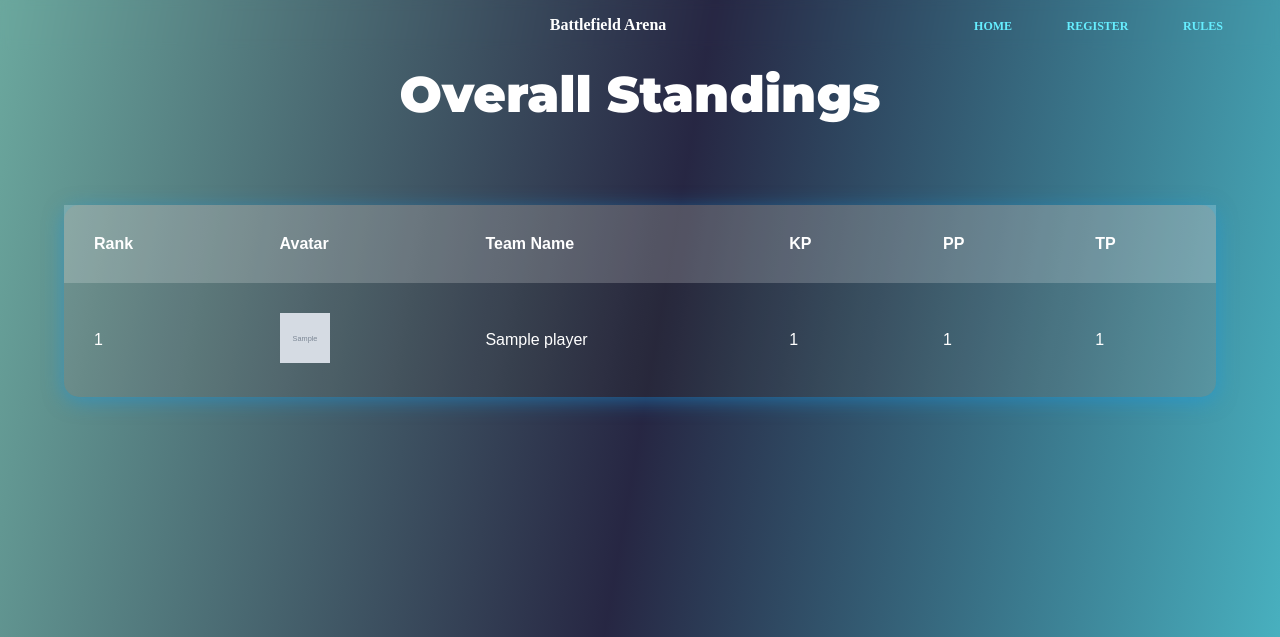
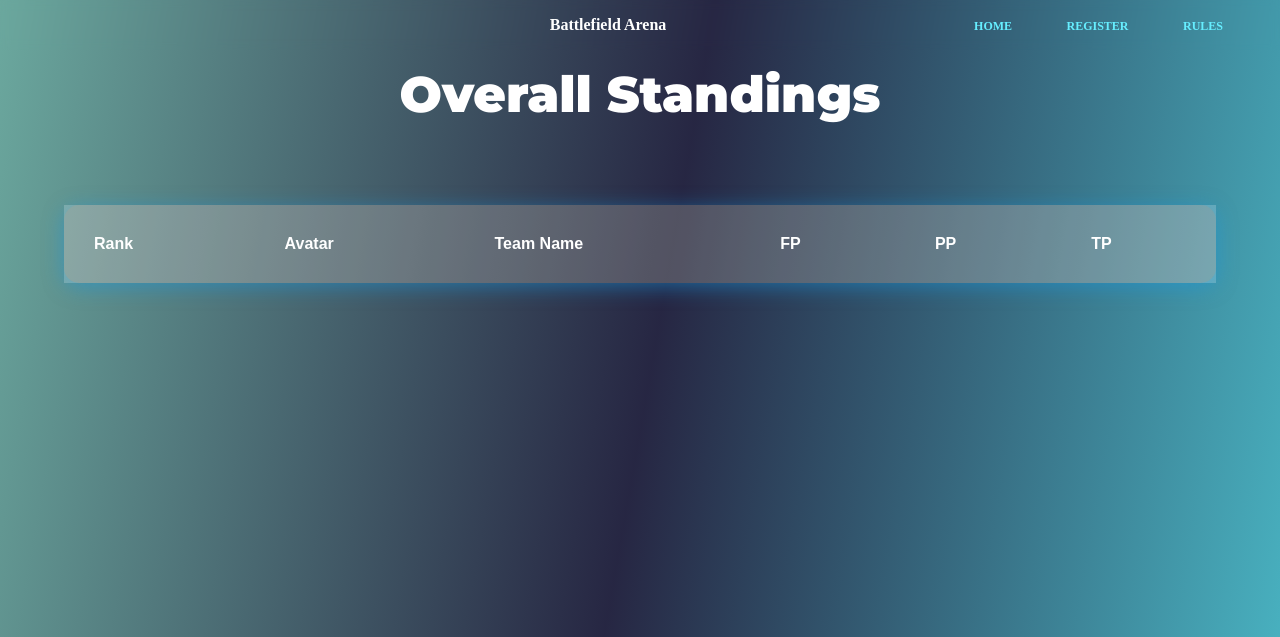
Before and after one commit to JayaanmolShah/ET, a Django app: page /scoreboard2 in a window 1280 px wide. Shown: the top 637 px of the page. Run offline with Django 4.2, Linux system fonts and the light colour scheme; tables that the repository leaves empty hold one stand-in row (values such as "Sample post"); grey boxes marked "Sample" are stand-in pictures; lists and menus that the app fills with data are empty; parts of the project's set-up code (start-up, migrations or seed data) failed here and were passed over.

Commit message:
Add files via upload

```diff
--- a/home/views.py
+++ b/home/views.py
@@ -26,6 +26,8 @@ def scoreboard(request,game):
     elif game=='roller':
         players = vr_Players.objects.filter(Game='Roller').order_by('-Score')
         # players = th_Players.objects.all().order_by('-Score')
+    elif game=='pistol':
+        players = vr_Players.objects.filter(Game='Pistol').order_by('-Score')
     elif game=='th':
         players = th_Players.objects.all().order_by('-Score')
 
--- a/template/scoreboard.html
+++ b/template/scoreboard.html
@@ -214,7 +214,7 @@
                 <th>Avatar</th>
                 <th>Name</th>
                 <th>Score</th>
-
+                <th>Time</th>
             </tr>
         </thead>
         <tbody>
@@ -224,7 +224,7 @@
                 <td><img src="{{ player.Avatar}}" alt="{{ player.Name }}" width="50" height="50"></td>
                 <td>{{ player.Name }}</td>
                 <td>{{ player.Score }}</td>
-
+                <td>{{ player.Time }}</td>
             </tr>
             {% endfor %}
         </tbody>
--- a/template/scoreboard2.html
+++ b/template/scoreboard2.html
@@ -221,18 +221,18 @@
                 <th>Rank</th>
                 <th>Avatar</th>
                 <th>Team Name</th>
-                <th>KP</th>
+                <th>FP</th>
                 <th>PP</th>
                 <th>TP</th>
             </tr>
         </thead>
         <tbody>
-            {% for player in players %}
+            {% for player in players|slice:"3:" %}
             <tr>
                 <td>{{ player.Rank }}</td>
                 <td><img src="{{ player.Avatar}}" alt="{{ player.Name }}" width="50" height="50"></td>
-                <td>{{ player.Team_Name }}</td>
-                <td>{{ player.KP }}</td>
+                <td>{{ player.Name }}</td>
+                <td>{{ player.FP }}</td>
                 <td>{{ player.PP }}</td>
                 <td>{{ player.TP }}</td>
             </tr>
--- a/template/vr_home.html
+++ b/template/vr_home.html
@@ -870,7 +870,7 @@ footer .footer-container {
                         Cinematic Campaigns
                         Ride into the wild, wild west with Smoke & Thunder, or face down a technicolour Robopocalypse in 2089.
                     </p>
-                    <a href="{% url 'scoreboard' 'vr' %}">Scoreboard</a>
+                    <a href="{% url 'scoreboard' 'pistol' %}">Scoreboard</a>
                 </div>
                 <div>
                     <h1>Zombieland Headshot Fever</h1>
```
Also changed, not shown: home/migrations/0014_rename_name_bgmi_players_team_name_and_more.py (added), home/models.py (line endings or trailing spaces).
